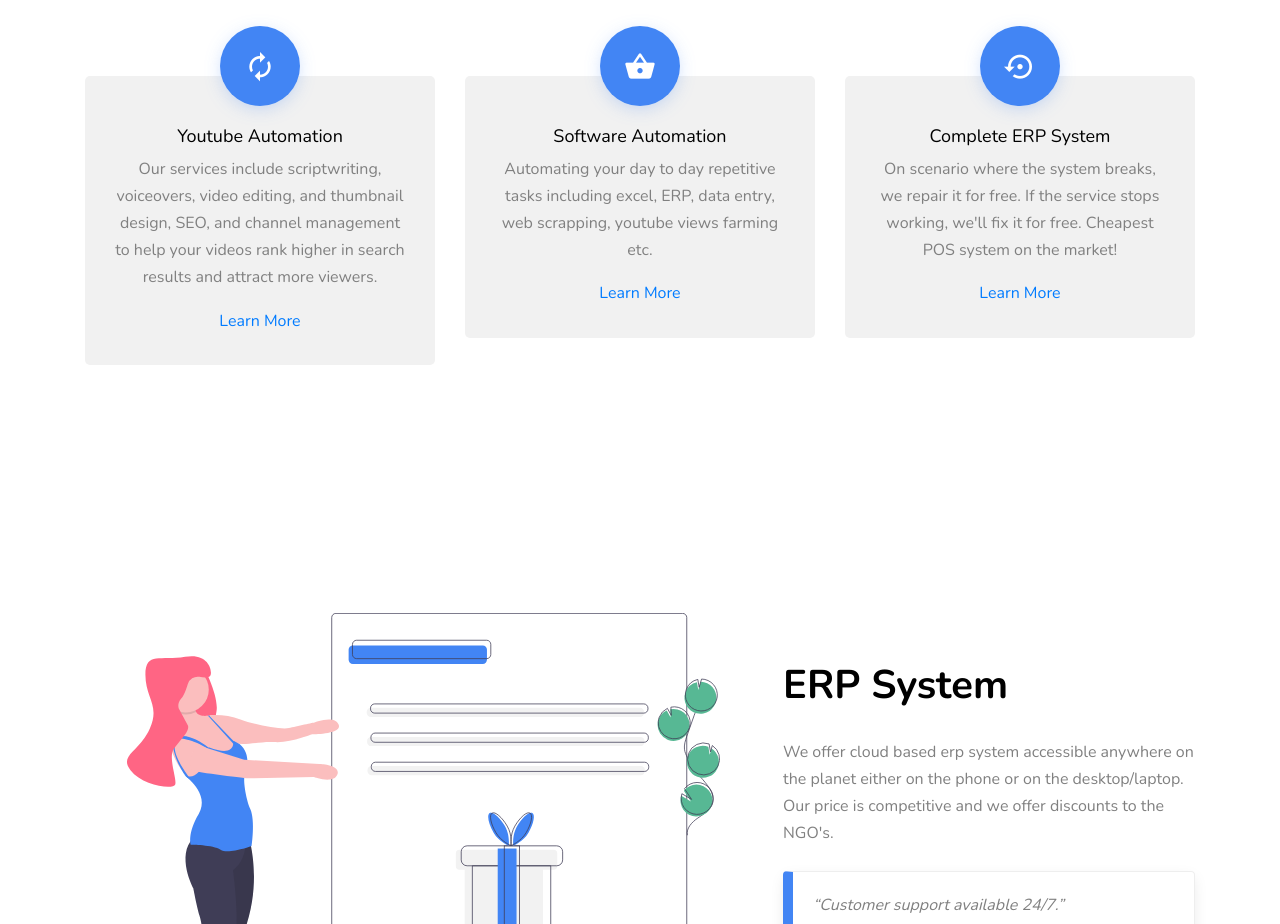
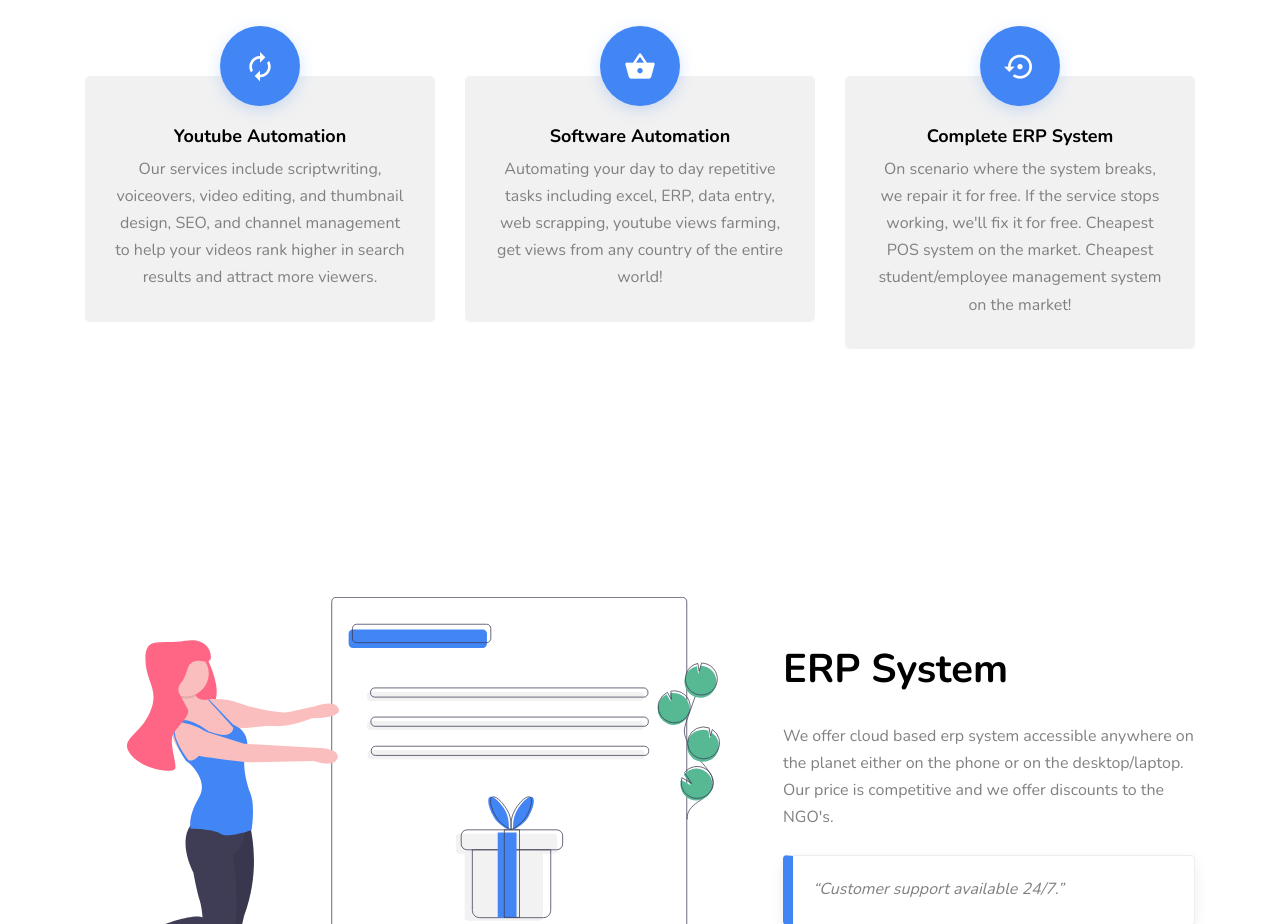
Before and after one commit to mujeebishaque/bahaar, a plain HTML site: page index.html in a window 1280 px wide. Shown: the part 1040-1964 px from the top of the page. Drawn offline with nearby package versions, Linux system fonts and the light colour scheme; files whose address does not match are found by name.

Commit message:
content updates

```diff
--- a/index.html
+++ b/index.html
@@ -89,9 +89,8 @@
 								<span class="icon-wrap"><span class="text-primary icon-autorenew"></span></span>
 							</div>
 							<div>
-								<h3>Youtube Automation</h3>
+								<h3><b>Youtube Automation</b></h3>
 								<p>Our services include scriptwriting, voiceovers, video editing, and thumbnail design, SEO, and channel management to help your videos rank higher in search results and attract more viewers.</p>
-								<p><a href="#">Learn More</a></p>
 							</div>
 						</div>
 					</div>
@@ -102,9 +101,8 @@
 								<span class="icon-wrap"><span class="text-primary icon-shopping_basket"></span></span>
 							</div>
 							<div>
-								<h3>Software Automation</h3>
-								<p>Automating your day to day repetitive tasks including excel, ERP, data entry, web scrapping, youtube views farming etc.</p>
-								<p><a href="#">Learn More</a></p>
+								<h3><b>Software Automation</b></h3>
+								<p>Automating your day to day repetitive tasks including excel, ERP, data entry, web scrapping, youtube views farming, get views from any country of the entire world!</p>
 							</div>
 						</div>
 					</div>
@@ -114,9 +112,8 @@
 								<span class="icon-wrap"><span class="text-primary icon-settings_backup_restore"></span></span>
 							</div>
 							<div>
-								<h3>Complete ERP System</h3>
-								<p>On scenario where the system breaks, we repair it for free. If the service stops working, we'll fix it for free. Cheapest POS system on the market!</p>
-								<p><a href="#">Learn More</a></p>
+								<h3><b>Complete ERP System</b></h3>
+								<p>On scenario where the system breaks, we repair it for free. If the service stops working, we'll fix it for free. Cheapest POS system on the market. Cheapest student/employee management system on the market!</p>
 							</div>
 						</div>
 					</div>
```
